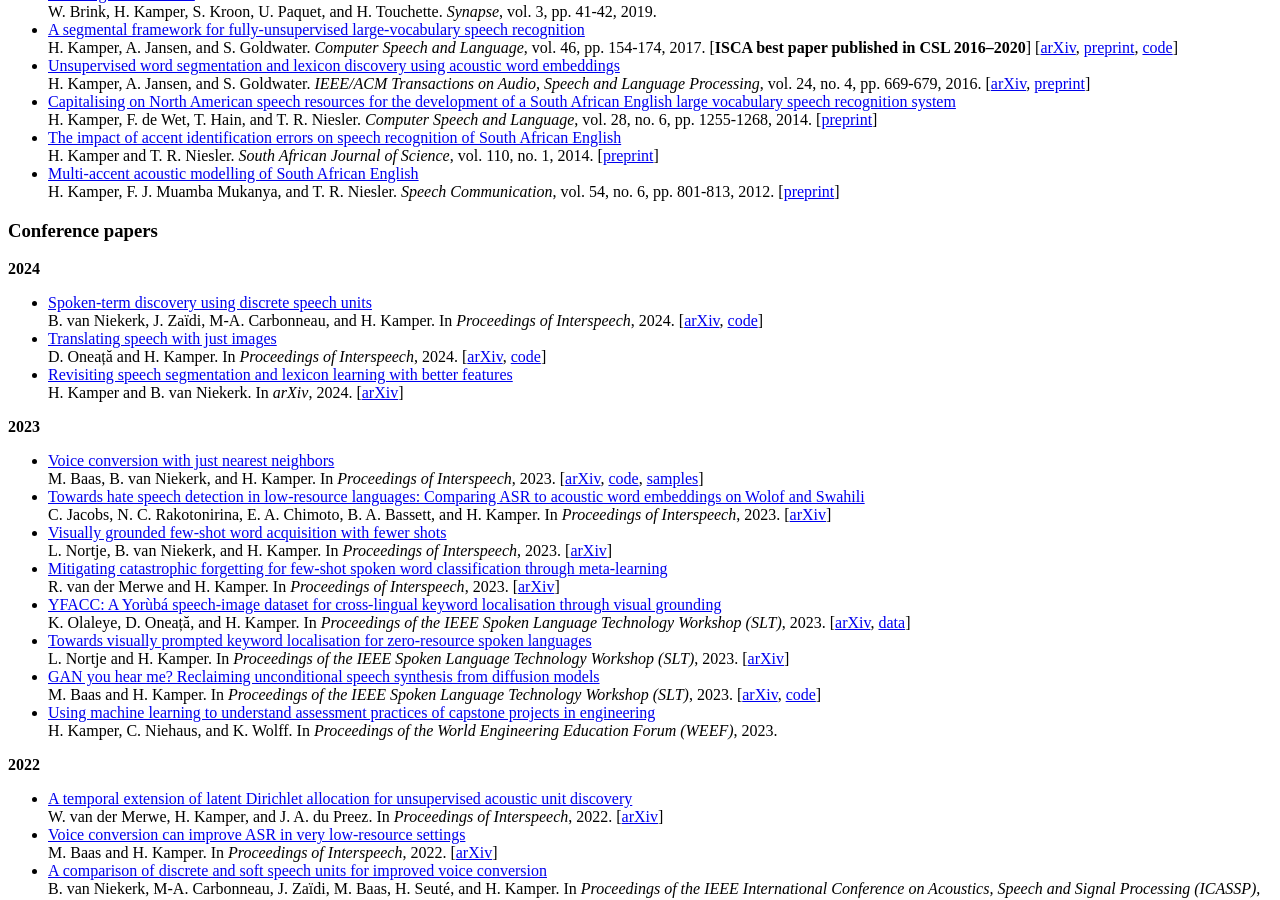
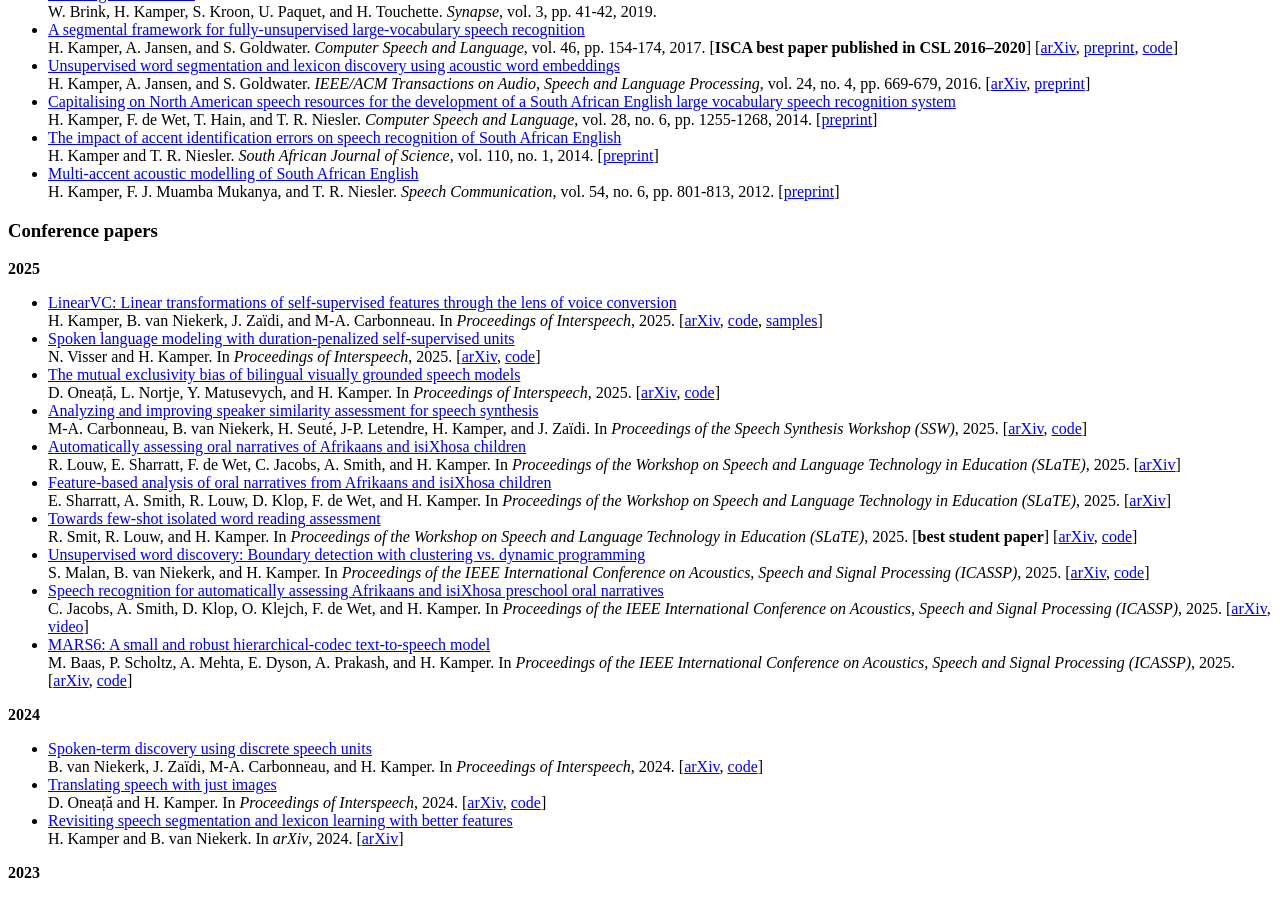
Before and after one commit to kamperh/kamperh.github.io, a Jekyll site: the page built from publications.md, in a window 1280 px wide and 900 px high, scrolled down 1397 px. Built offline with Jekyll 4.4.1, drawn with Linux system fonts in a browser that asks for light colours; a style sheet for code colours, icons or effects is not loaded.

Commit message:
Update publications.md

```diff
--- a/publications.md
+++ b/publications.md
@@ -118,6 +118,39 @@ order: 5
 
 ### Conference papers
 
+
+**2025**
+
+- [LinearVC: Linear transformations of self-supervised features through the lens of voice conversion]({{site.url}}/papers/kamper+vanniekerk+zaidi+carbonneua_interspeech2025.pdf)
+  H. Kamper, B. van Niekerk, J. Zaïdi, and M-A. Carbonneau. In *Proceedings of Interspeech*, 2025.
+  [[arXiv](https://arxiv.org/abs/2506.01510), [code](https://github.com/kamperh/linearvc), [samples](https://www.kamperh.com/linearvc)]
+- [Spoken language modeling with duration-penalized self-supervised units]({{site.url}}/papers/visser+kamper_interspeech2025.pdf)
+  N. Visser and H. Kamper. In *Proceedings of Interspeech*, 2025.
+  [[arXiv](https://arxiv.org/abs/2505.23494), [code](https://github.com/nicolvisser/dp-slm)]
+- [The mutual exclusivity bias of bilingual visually grounded speech models]({{site.url}}/papers/oneata+nortje+matusevych+kamper_interspeech2025.pdf)
+  D. Oneață, L. Nortje, Y. Matusevych, and H. Kamper. In *Proceedings of Interspeech*, 2025.
+  [[arXiv](https://arxiv.org/abs/2506.04037), [code](https://github.com/danoneata/me-vgs)]
+- [Analyzing and improving speaker similarity assessment for speech synthesis]({{site.url}}/papers/carbonneua+vanniekerk+seute+letendre+kamper+zaidi_ssw2025.pdf)
+  M-A. Carbonneau, B. van Niekerk, H. Seuté, J-P. Letendre, H. Kamper, and J. Zaïdi. In *Proceedings of the Speech Synthesis Workshop (SSW)*, 2025.
+  [[arXiv](https://arxiv.org/abs/2507.02176), [code](https://github.com/ubisoft/ubisoft-laforge-spkrid)]
+- [Automatically assessing oral narratives of Afrikaans and isiXhosa children]({{site.url}}/papers/louw+sharratt+dewet+jacobs+smith+kamper_slate2025.pdf)
+  R. Louw, E. Sharratt, F. de Wet, C. Jacobs, A. Smith, and H. Kamper. In *Proceedings of the Workshop on Speech and Language Technology in Education (SLaTE)*, 2025.
+  [[arXiv](https://arxiv.org/abs/2507.13205)]
+- [Feature-based analysis of oral narratives from Afrikaans and isiXhosa children]({{site.url}}/papers/sharratt+smith+louw+klop+dewet+kamper_slate2025.pdf)
+  E. Sharratt, A. Smith, R. Louw, D. Klop, F. de Wet, and H. Kamper. In *Proceedings of the Workshop on Speech and Language Technology in Education (SLaTE)*, 2025.
+  [[arXiv](https://arxiv.org/abs/2507.13164)]
+- [Towards few-shot isolated word reading assessment]({{site.url}}/papers/smit+louw+kamper_slate2025.pdf)
+  R. Smit, R. Louw, and H. Kamper. In *Proceedings of the Workshop on Speech and Language Technology in Education (SLaTE)*, 2025. [**best student paper**]
+  [[arXiv](https://arxiv.org/abs/2507.12217), [code](https://github.com/Reubix29/child-speech-bench)]
+- [Unsupervised word discovery: Boundary detection with clustering vs. dynamic programming]({{site.url}}/papers/malan+vanniekerk+kamper_icassp2025.pdf)
+  S. Malan, B. van Niekerk, and H. Kamper. In *Proceedings of the IEEE International Conference on Acoustics, Speech and Signal Processing (ICASSP)*, 2025.
+  [[arXiv](https://arxiv.org/abs/2409.14486), [code](https://s-malan.github.io/prom-seg-clus)]
+- [Speech recognition for automatically assessing Afrikaans and isiXhosa preschool oral narratives]({{site.url}}/papers/jacobs+smith+klop+klejch+dewet+kamper_icassp2025.pdf)
+  C. Jacobs, A. Smith, D. Klop, O. Klejch, F. de Wet, and H. Kamper. In *Proceedings of the IEEE International Conference on Acoustics, Speech and Signal Processing (ICASSP)*, 2025.
+  [[arXiv](https://arxiv.org/abs/2501.06478), [video](https://youtu.be/TFTRYssql9M)]
+- [MARS6: A small and robust hierarchical-codec text-to-speech model]({{site.url}}/papers/baas+scholtz+mehta+dyson+prakash+kamper_icassp2025.pdf)
+  M. Baas, P. Scholtz, A. Mehta, E. Dyson, A. Prakash, and H. Kamper. In *Proceedings of the IEEE International Conference on Acoustics, Speech and Signal Processing (ICASSP)*, 2025.
+  [[arXiv](https://arxiv.org/abs/2501.05787), [code](https://camb-ai.github.io/mars6-turbo)]
 
 **2024**
 
```
